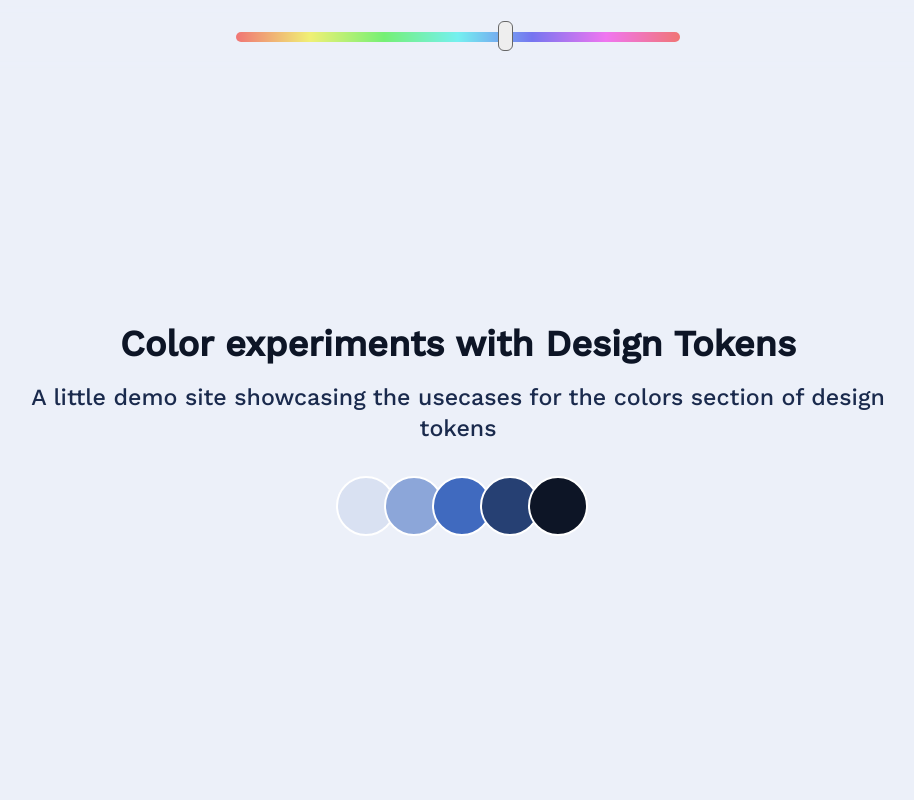
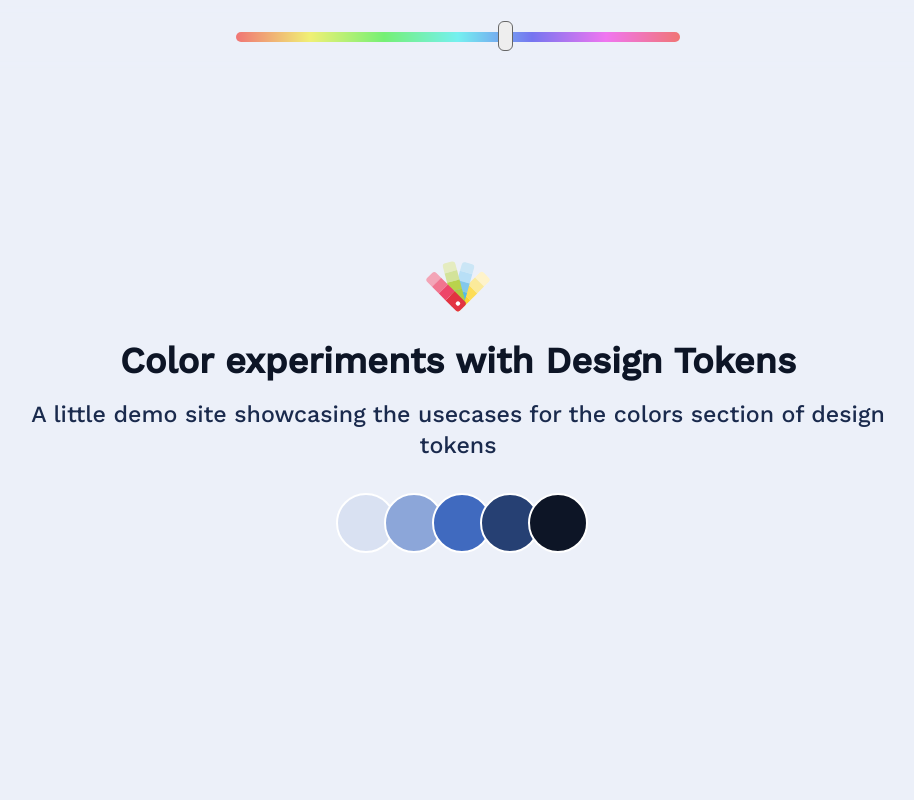
Before and after one commit to Vikram-Hegde/design-tokens, a website built with Parcel: page src/index.html in a window 1280 px wide. Shown: the top 800 px of the page, without its empty margins (182-1096 px from the left). Built offline with nearby package versions, Linux system fonts and the light colour scheme.

Commit message:
added a homepage icon ✅

```diff
--- a/src/index.html
+++ b/src/index.html
@@ -32,6 +32,13 @@
 		</header>
 		<main>
 			<section class="homepage">
+				<div class="icon">
+					<img
+						src="../images/color-palette.svg"
+						alt="color palette"
+						title="Icon by IconScout"
+					/>
+				</div>
 				<h1>Color experiments with Design Tokens</h1>
 				<p>
 					A little demo site showcasing the usecases for the colors section of
--- a/src/styles/style.scss
+++ b/src/styles/style.scss
@@ -82,21 +82,27 @@ section {
 	&:nth-child(2) {
 		background-color: hsl(var(--surface--200));
 	}
-
-	img {
-		aspect-ratio: 16 / 9;
-		max-inline-size: 60ch;
-		mix-blend-mode: luminosity;
-		border-radius: 0.5rem;
-	}
 }
 
 .label-range {
 	display: none;
 }
 
-.homepage h1 {
-	margin-block-start: 58px;
+.homepage {
+	.icon {
+		height: 4.75rem;
+		width: 4.75rem;
+		@extend %centered;
+		box-sizing: content-box;
+	}
+
+	img {
+		width: 3rem;
+		height: auto;
+		transform-origin: bottom left;
+		rotate: -45deg;
+		translate: 1.5rem 0.3rem;
+	}
 }
 
 h1 {
@@ -117,6 +123,13 @@ p {
 	position: relative;
 	gap: 1.25rem;
 	padding: 4rem 0;
+
+	img {
+		aspect-ratio: 16 / 9;
+		max-inline-size: 60ch;
+		mix-blend-mode: luminosity;
+		border-radius: 0.5rem;
+	}
 
 	.small {
 		position: absolute;
```
Also changed, not shown: images/color-palette.svg (added).
